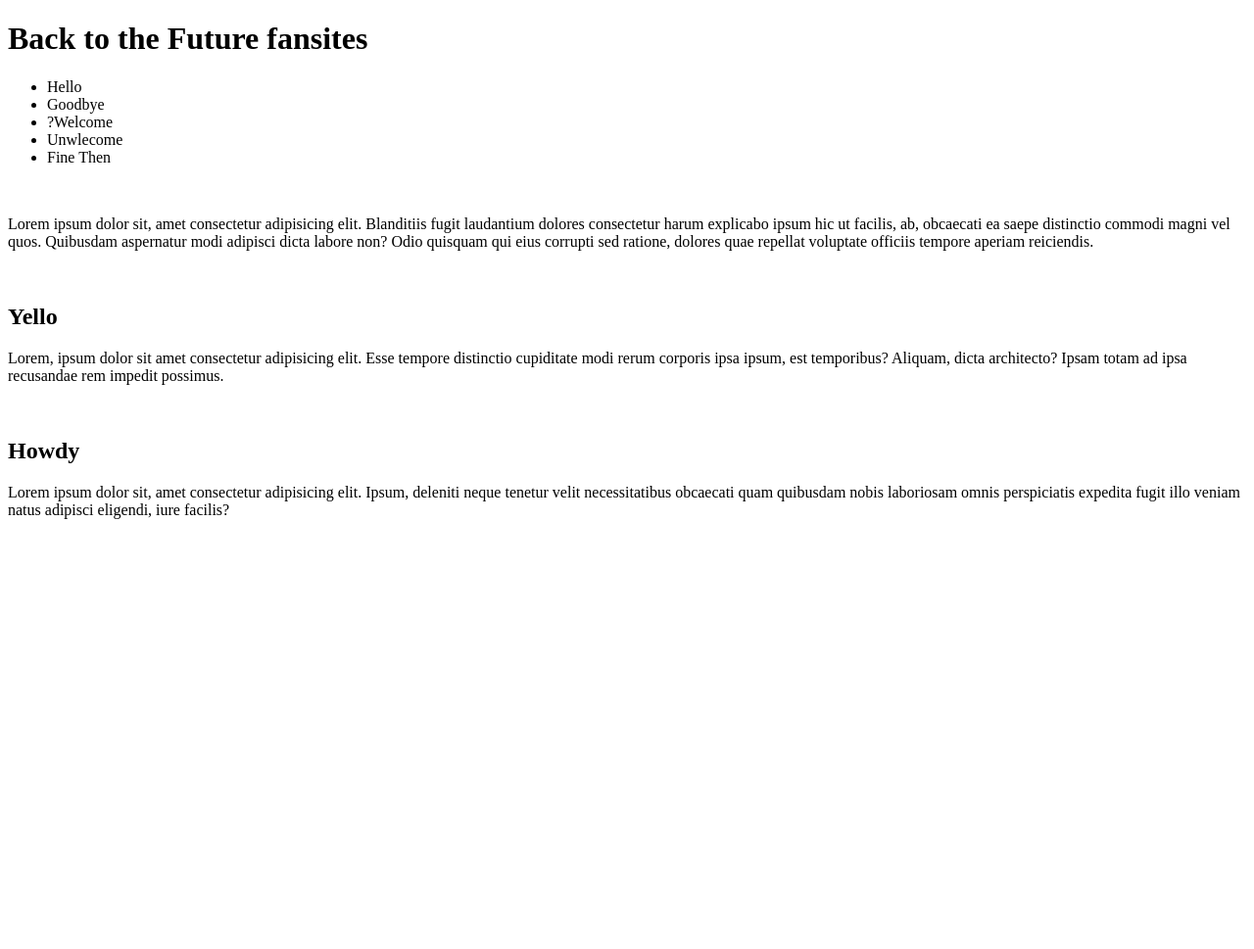
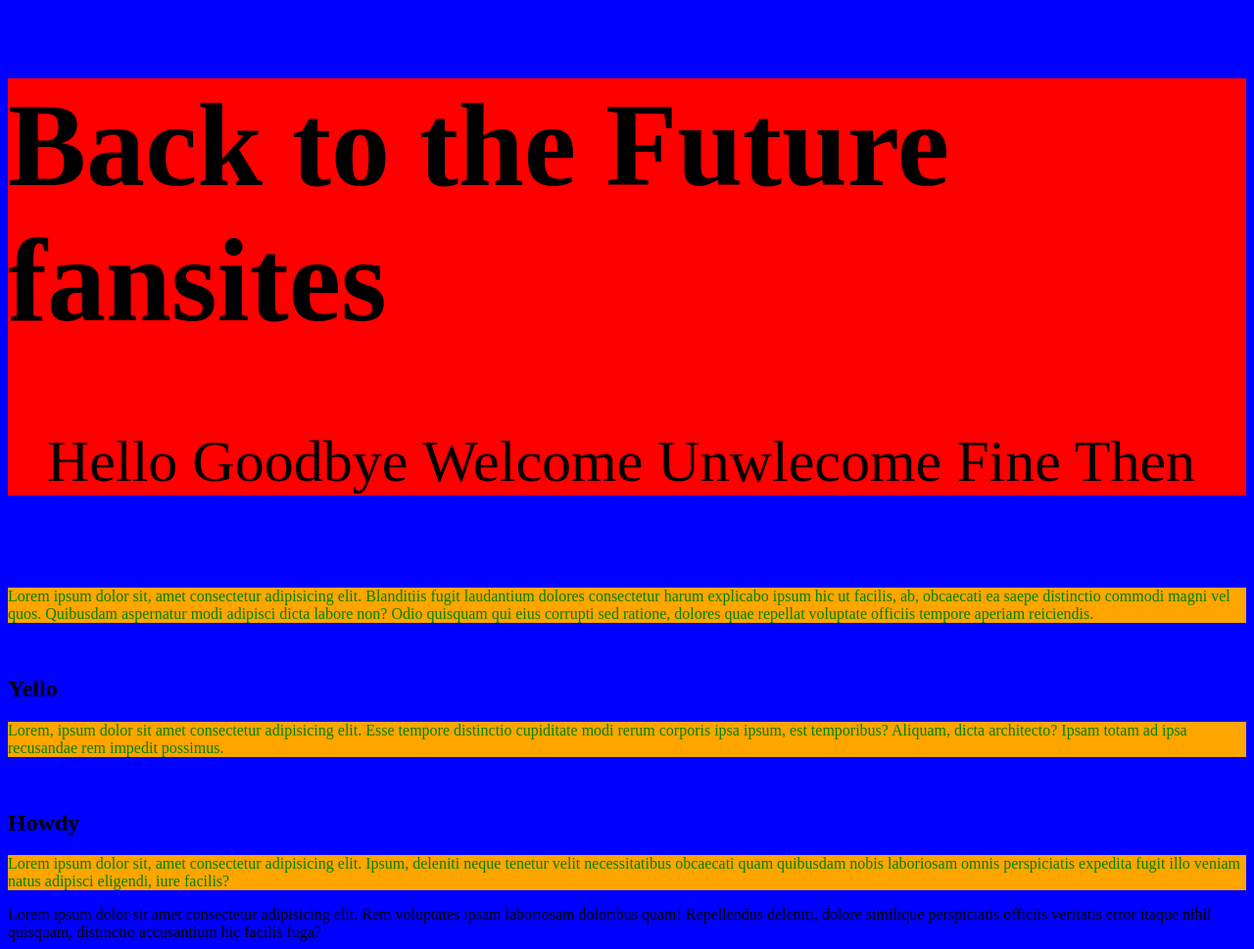
Before and after one commit to myboyblue519/BCP, a plain HTML site: page index.html in a window 1280 px wide. Shown: the whole page at 98% size. Before the commit the page ends 800 px from the top, so only its background shows below. Drawn offline with Linux system fonts and the light colour scheme.

Commit message:
styled page and added footer

```diff
--- a/index.html
+++ b/index.html
@@ -5,6 +5,7 @@
     <meta http-equiv="X-UA-Compatible" content="IE=edge" />
     <meta name="viewport" content="width=device-width, initial-scale=1.0" />
     <title>Document</title>
+    <link rel="stylesheet" href="style.css" />
   </head>
   <body>
     <header>
@@ -13,7 +14,7 @@
         <ul>
           <li>Hello</li>
           <li>Goodbye</li>
-          <li>?Welcome</li>
+          <li>Welcome</li>
           <li>Unwlecome</li>
           <li>Fine Then</li>
         </ul>
@@ -62,5 +63,11 @@
         </div>
       </div>
     </section>
+    <footer>
+      Lorem ipsum dolor sit amet consectetur adipisicing elit. Rem voluptates
+      ipsam laboriosam doloribus quam! Repellendus deleniti, dolore similique
+      perspiciatis officiis veritatis error itaque nihil quisquam, distinctio
+      accusantium hic facilis fuga?
+    </footer>
   </body>
 </html>
--- a/style.css
+++ b/style.css
@@ -1,3 +1,21 @@
 body {
     background-color: blue;
 }
+
+
+header {
+    background-color: red;
+    color: #000;
+    font-size: 60px;
+}
+
+p   {
+    background-color: orange;
+    color: green;
+    font-size: medium;
+}
+
+li{
+    list-style: none;
+    display: inline-block;
+}
```
